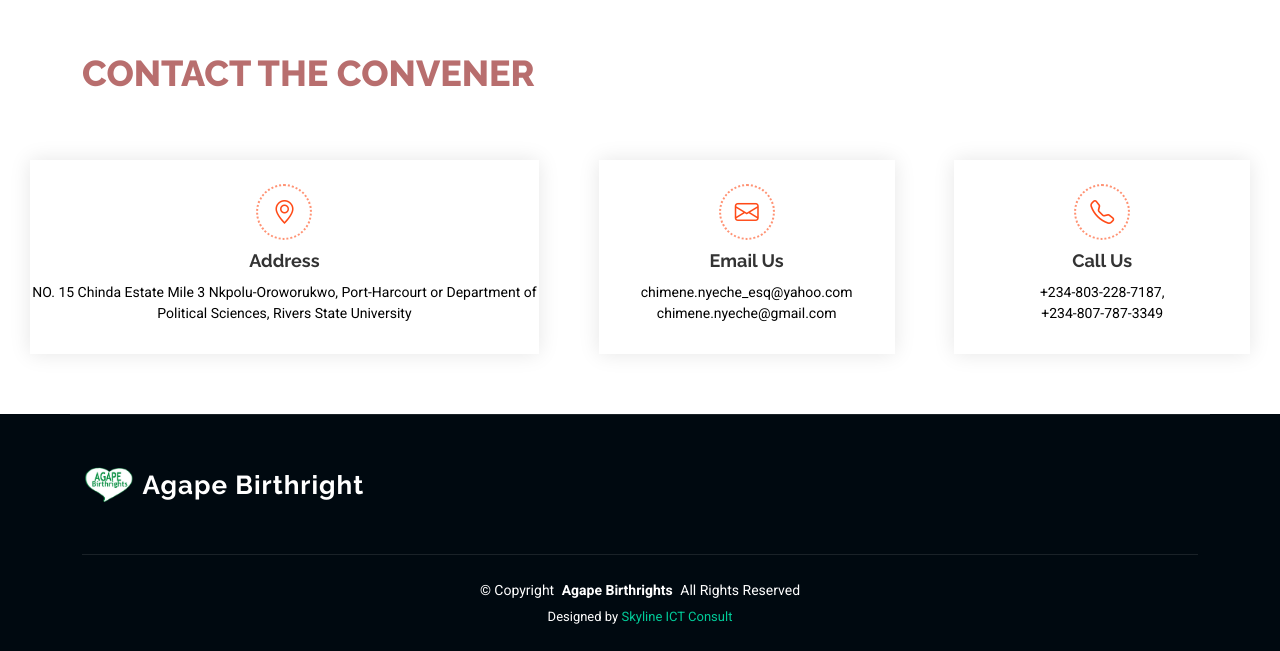
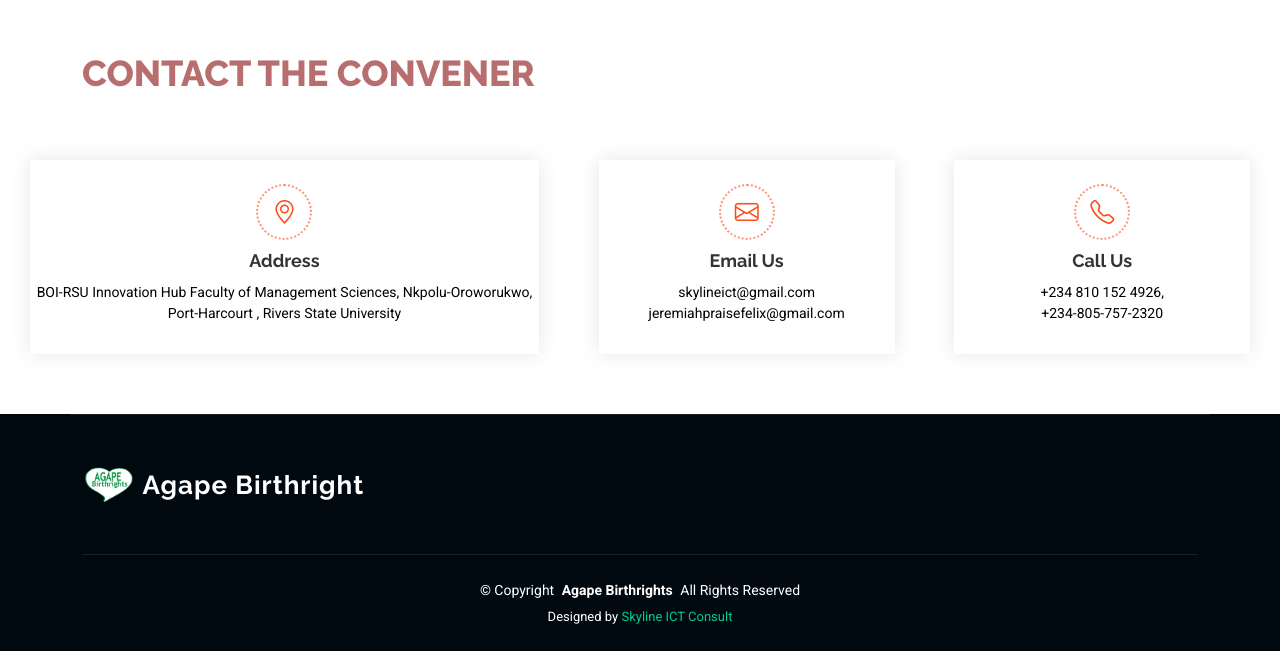
Before and after one commit to J3rry31/skill-up, a plain HTML site: page index.html in a window 1280 px wide. Shown: the part 2340-2991 px from the top of the page. Drawn offline with Linux system fonts and the light colour scheme.

Commit message:
Update index.html

```diff
--- a/index.html
+++ b/index.html
@@ -296,7 +296,7 @@
               <div class="info-item" data-aos="fade-up" data-aos-delay="200">
                   <i class="bi bi-geo-alt" style="margin: auto;"></i>
                   <h3>Address</h3>
-                  <p>NO. 15 Chinda Estate Mile 3 Nkpolu-Oroworukwo, Port-Harcourt or Department of Political Sciences, Rivers State University</p>
+                  <p>BOI-RSU Innovation Hub Faculty of Management Sciences, Nkpolu-Oroworukwo, Port-Harcourt , Rivers State University</p>
 
 
               </div><!-- End Info Item -->
@@ -308,8 +308,8 @@
               <div class="info-item " data-aos="fade-up" data-aos-delay="400">
                 <i class="bi bi-envelope" style="margin: auto;"></i>
                 <h3>Email Us</h3>
-                <p>chimene.nyeche_esq@yahoo.com </p>
-                <p>chimene.nyeche@gmail.com</p>
+                <p>skylineict@gmail.com </p>
+                <p>jeremiahpraisefelix@gmail.com </p>
 
             </div>
 
@@ -321,8 +321,8 @@
               <div class="info-item " data-aos="fade-up" data-aos-delay="300">
                 <i class="bi bi-telephone" style="margin: auto;"></i>
                 <h3>Call Us</h3>
-                <p>+234-803-228-7187, </p>
-                <p>+234-807-787-3349</p>
+                <p>+234 810 152 4926, </p>
+                <p>+234-805-757-2320</p>
 
             </div>
           </div>
```
